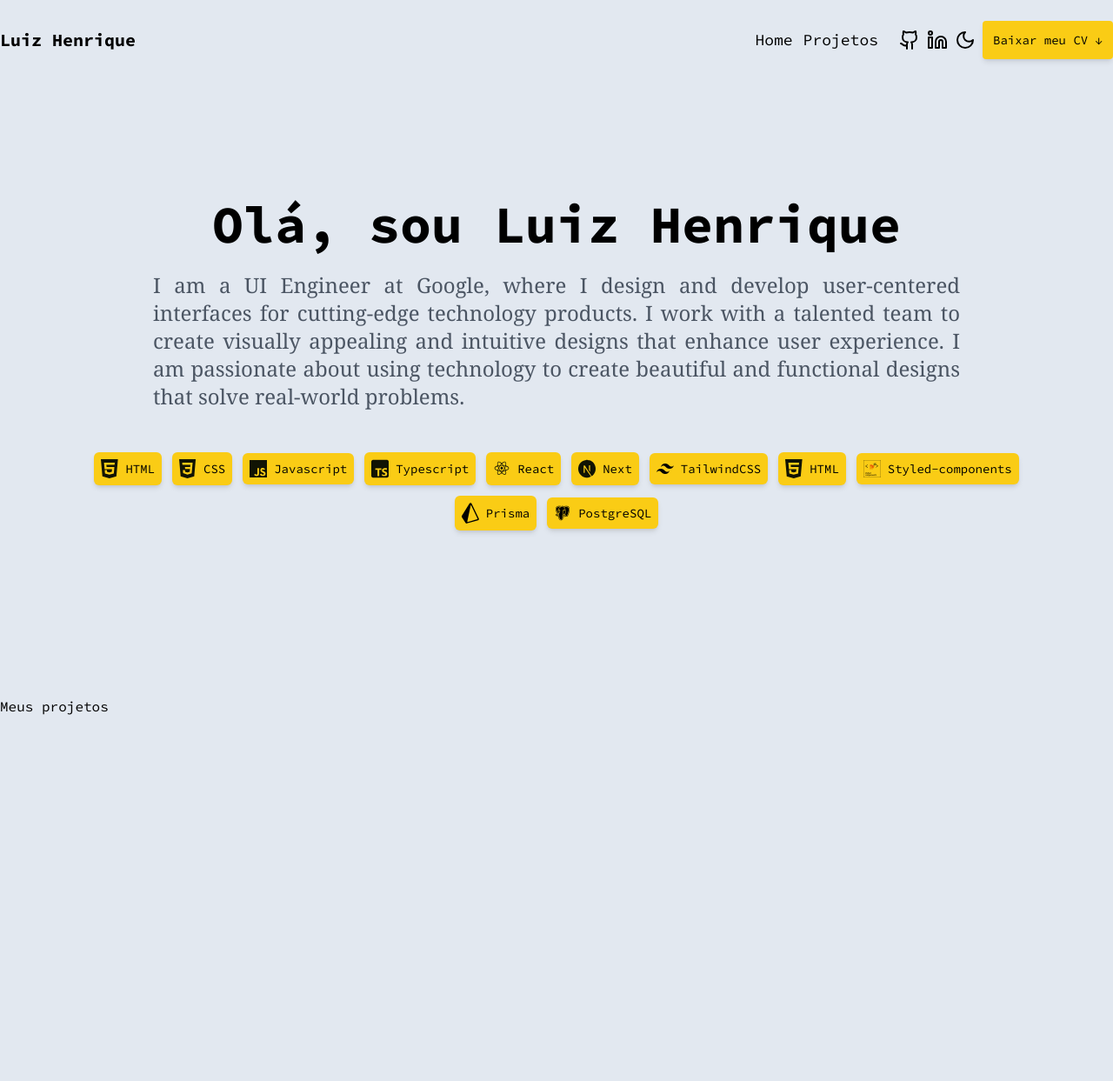
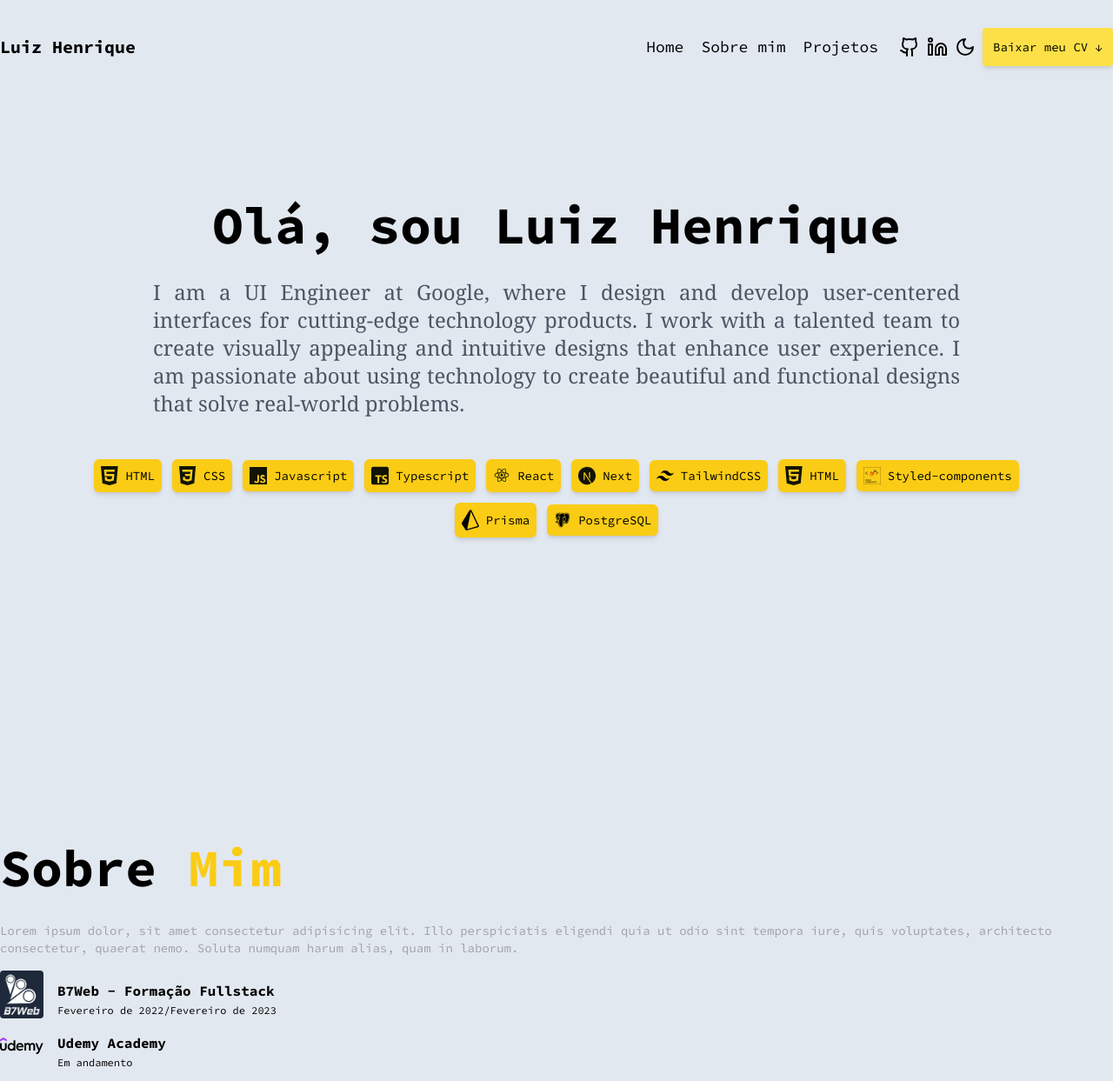
Before and after one commit to Luiz-Hen-Reis/portfolio, a Next.js app: page / in a window 1280 px wide. Shown: the whole page at 87% size. Before the commit the page ends 824 px from the top, so only its background shows below. Built offline with nearby package versions, Linux system fonts and the light colour scheme.

Commit message:
section about - start

```diff
--- a/src/app/page.tsx
+++ b/src/app/page.tsx
@@ -2,6 +2,7 @@
 
 import Header from "@/components/Header";
 import { useDarkModeContext } from "@/contexts/DarkModeContext";
+import Image from "next/image";
 
 export default function Home() {
   const { darkMode } = useDarkModeContext();
@@ -9,11 +10,55 @@ export default function Home() {
   return (
     <div className={`w-full h-full ${darkMode ? "dark" : ""}`}>
       <div className="dark:bg-slate-800 dark:text-white">
-        <div className="mx-6 xl:m-auto lg:max-w-7xl">
+        <div className="mx-6 py-2 xl:m-auto lg:max-w-7xl">
           <Header />
 
+          <section id="about">
+            <h2 className="text-3xl font-bold mt-16 mb-8 dark:text-white lg:text-6xl lg:mt-40">
+              Sobre <span className="text-yellow-400">Mim</span>
+            </h2>
+
+            <p className="text-sm text-zinc-400">
+              Lorem ipsum dolor, sit amet consectetur adipisicing elit. Illo
+              perspiciatis eligendi quia ut odio sint tempora iure, quis
+              voluptates, architecto consectetur, quaerat nemo. Soluta numquam
+              harum alias, quam in laborum.
+            </p>
+
+            <article className="flex items-center gap-4 my-4">
+              <Image
+                src="/assets/b7web.png"
+                width={50}
+                height={50}
+                alt="B7Web logo"
+                className="bg-slate-800 p-1 rounded"
+              />
+
+              <div className="flex flex-col gap-2">
+                <strong>B7Web - Formação Fullstack</strong>
+                <sub>Fevereiro de 2022/Fevereiro de 2023</sub>
+              </div>
+            </article>
+
+            <article className="flex items-center gap-4 my-4">
+              <Image
+                src="/assets/logo-udemy.svg"
+                width={50}
+                height={50}
+                alt="Udemy logo"
+              />
+
+              <div className="flex flex-col gap-2">
+                <strong>Udemy Academy</strong>
+                <sub>Em andamento</sub>
+              </div>
+            </article>
+
+
+          </section>
+
           <section id="projects">
-            <h2>Meus projetos</h2>
+            <h2></h2>
           </section>
         </div>
       </div>
--- a/src/components/Header/index.tsx
+++ b/src/components/Header/index.tsx
@@ -7,7 +7,7 @@ export default function Header() {
     <header id="home" className="flex flex-col py-6 lg:h-screen">
       <Navbar />
       <div className="flex flex-col items-center">
-        <h1 className="text-4xl font-bold text-center mt-16 dark:text-white lg:text-6xl lg:mt-40">
+        <h1 className="text-4xl font-bold text-center mt-14 dark:text-white lg:text-6xl lg:mt-40 animate-bounce transition duration-300 hover:underline">
           Olá, sou Luiz Henrique
         </h1>
         <p className="text-justify text-gray-600 dark:text-gray-400 mt-6 font-serif text-2xl lg:mx-44">
--- a/src/components/Navbar/index.tsx
+++ b/src/components/Navbar/index.tsx
@@ -8,8 +8,9 @@ export default function Navbar() {
     <div className="flex items-center justify-between">
       <h1 className="font-bold text-xl">Luiz Henrique</h1>
       <nav className="flex items-center gap-2">
-        <div className="hidden sm:flex items-center gap-3 mx-4 text-lg">
+        <div className="hidden sm:flex items-center gap-5 mx-4 text-lg">
           <a href="#home" className="hover:underline">Home</a>
+          <a href="#about" className="hover:underline">Sobre mim</a>
           <a href="#projects" className="hover:underline">Projetos</a>
         </div>
         <a href="https://github.com/Luiz-Hen-Reis" target="_blank">
@@ -24,7 +25,7 @@ export default function Navbar() {
         <a
           href="/files/cv.pdf"
           download="Luiz Henrique's CV"
-          className="hidden sm:inline-block bg-yellow-400 p-3 rounded dark:text-white text-sm shadow-md animate-pulse hover:animate-none"
+          className="hidden sm:inline-block bg-yellow-300 p-3 rounded dark:text-white text-sm shadow-md transition duration-300 animate-pulse hover:animate-none hover:bg-yellow-400"
         >
           Baixar meu CV &darr;
         </a>
--- a/src/components/TechItem/index.tsx
+++ b/src/components/TechItem/index.tsx
@@ -8,9 +8,9 @@ type Props = {
 
 export default function TechItem({ img, title, alt }: Props) {
   return (
-    <li className="flex items-center gap-2 p-2 bg-yellow-400 rounded-md text-center shadow-md">
-        <Image src={img} width={20} height={20} alt={alt} className="mix-blend-multiply z-10" />
-        <strong className="font-normal text-sm dark:text-white">{title}</strong>
+    <li className="flex items-center gap-2 p-2 bg-yellow-400 rounded-md text-center shadow-md group hover:scale-105">
+        <Image src={img} width={20} height={20} alt={alt} className="mix-blend-multiply z-10 group-hover:animate-spin" />
+        <strong className="font-normal text-sm dark:text-white group-hover:underline">{title}</strong>
       </li>
   )
 }
```
Also changed, not shown: public/assets/b7web.png (added), public/assets/logo-udemy.svg (added).
